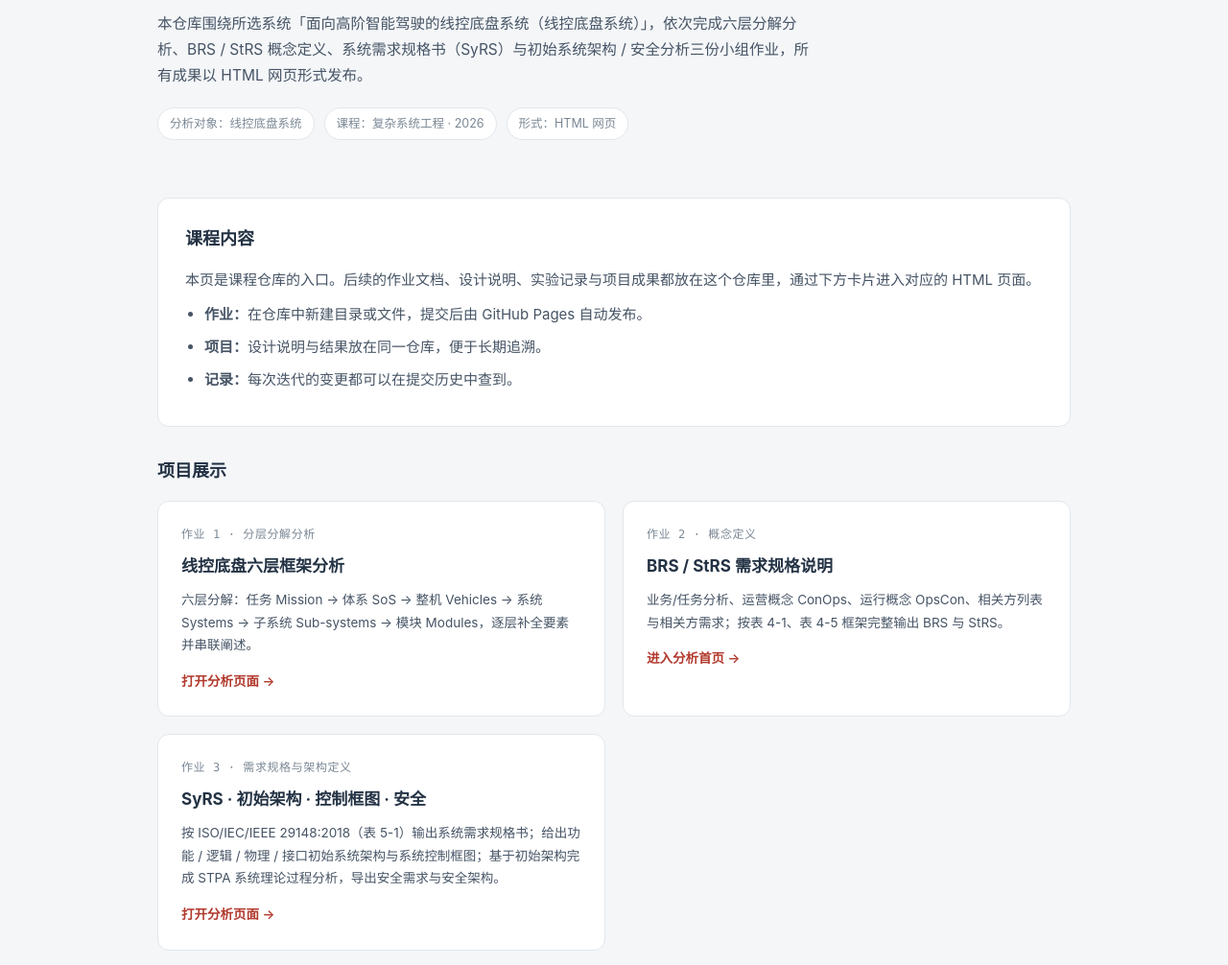
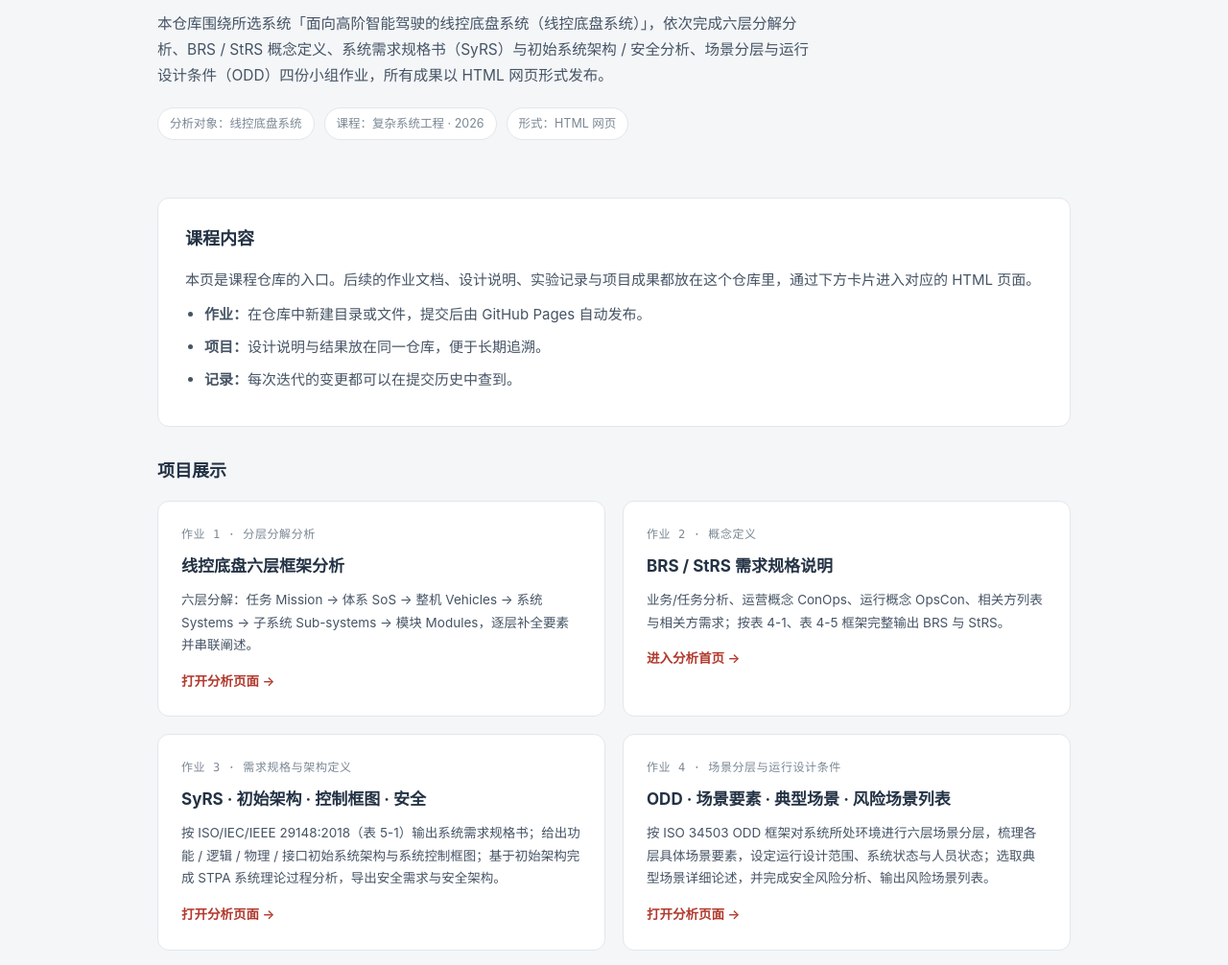
Before and after one commit to Wxldeepsleep/complex-systems-engineering-2026, a plain HTML site: page index.html in a window 1280 px wide. Shown: the part 258-1264 px from the top of the page at 96% size. Drawn offline with Linux system fonts and the light colour scheme.

Commit message:
作业4：主页接入场景分层与运行设计条件（ODD）页面

```diff
--- a/index.html
+++ b/index.html
@@ -89,7 +89,7 @@ footer .wrap{display:flex;justify-content:space-between;flex-wrap:wrap;gap:10px}
   <div class="wrap">
     <div class="eyebrow">Course Repository · 课程作业入口</div>
     <h1>面向高阶智能驾驶的线控底盘系统<br>复杂系统工程课程作业</h1>
-    <p class="sub">本仓库围绕所选系统「面向高阶智能驾驶的线控底盘系统（线控底盘系统）」，依次完成六层分解分析、BRS / StRS 概念定义、系统需求规格书（SyRS）与初始系统架构 / 安全分析三份小组作业，所有成果以 HTML 网页形式发布。</p>
+    <p class="sub">本仓库围绕所选系统「面向高阶智能驾驶的线控底盘系统（线控底盘系统）」，依次完成六层分解分析、BRS / StRS 概念定义、系统需求规格书（SyRS）与初始系统架构 / 安全分析、场景分层与运行设计条件（ODD）四份小组作业，所有成果以 HTML 网页形式发布。</p>
     <div class="hero-meta">
       <span class="tag">分析对象：线控底盘系统</span>
       <span class="tag">课程：复杂系统工程 · 2026</span>
@@ -139,10 +139,17 @@ footer .wrap{display:flex;justify-content:space-between;flex-wrap:wrap;gap:10px}
         <div class="ac-link">打开分析页面</div>
       </a>
 
+      <a class="assign-card" href="assignment4.html">
+        <div class="ac-tag">作业 4 · 场景分层与运行设计条件</div>
+        <h3>ODD · 场景要素 · 典型场景 · 风险场景列表</h3>
+        <p>按 ISO 34503 ODD 框架对系统所处环境进行六层场景分层，梳理各层具体场景要素，设定运行设计范围、系统状态与人员状态；选取典型场景详细论述，并完成安全风险分析、输出风险场景列表。</p>
+        <div class="ac-link">打开分析页面</div>
+      </a>
+
     </div>
 
     <div class="note">
-      <b>说明：</b>线控底盘系统定位在【系统 Systems】层级；作业 1 完成上下层级的分解与串联，作业 2 在系统边界内完成业务需求与相关方需求定义，作业 3 完成系统需求规格、初始架构、控制框图与安全需求 / 安全架构。三份页面均含层级 / 场景梳理、需求条目与指标说明，可直接在浏览器中打开阅读。
+      <b>说明：</b>线控底盘系统定位在【系统 Systems】层级；作业 1 完成上下层级的分解与串联，作业 2 在系统边界内完成业务需求与相关方需求定义，作业 3 完成系统需求规格、初始架构、控制框图与安全需求 / 安全架构，作业 4 完成场景分层、场景要素梳理、运行设计条件（ODD）设定、典型场景论述与风险场景列表。各页面均含层级 / 场景梳理、需求条目与指标说明，可直接在浏览器中打开阅读。
     </div>
   </section>
 
```
